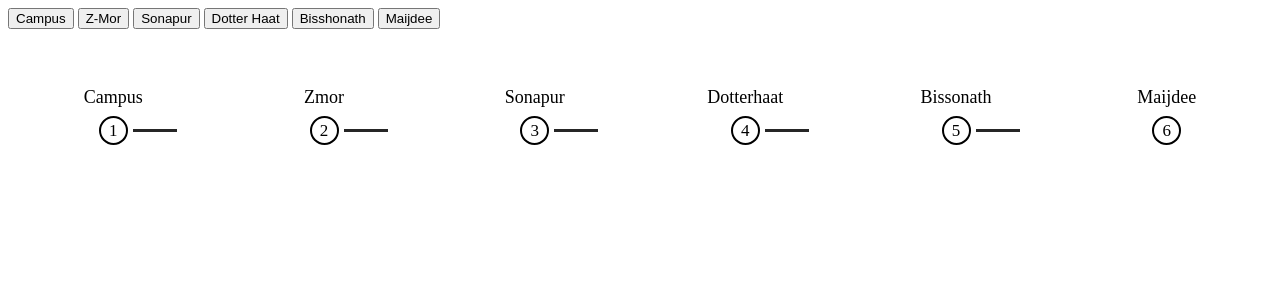
After one commit to NaimurRahman-11/NSTUBUSTRACKER, a PHP site: page /NSTUBUSTRACKER/CMLPage.php in a window 1280 px wide. The commit adds this page. Shown: the top 300 px of the page. Run offline with PHP 8.4, Linux system fonts and the light colour scheme; some libraries are stand-ins or nearby versions.

Commit message:
tried bustracking but failed

```diff
--- /dev/null
+++ b/CMLPage.php
@@ -0,0 +1,240 @@
+<!DOCTYPE html>
+<html lang="en">
+<head>
+    <meta charset="UTF-8">
+    <meta http-equiv="X-UA-Compatible" content="IE=edge">
+    <meta name="viewport" content="width=device-width, initial-scale=1.0">
+    <title>Document</title>
+    <script src="https://kit.fontawesome.com/9778dd3679.js" crossorigin="anonymous"></script>
+    <Style>
+        .progress-bar {
+            display: flex;
+            margin: 40px 0;
+        }
+
+        .progress-bar .step {
+            position: relative;
+            text-align: center;
+            width: 100%;
+        }
+
+        .progress-bar .step p {
+            font-size: 18px;
+            font-weight: 500;
+            color: #000;
+            margin-bottom: 8px;
+            transition: 0.2s;
+        }
+
+        .progress-bar .step p.active {
+            color: #d43f8d;
+        }
+
+        .progress-bar .step .bullet {
+            position: relative;
+            height: 25px;
+            width: 25px;
+            border: 2px solid #000;
+            display: inline-block;
+            border-radius: 50%;
+            transition: 0.2s;
+
+        }
+
+        .progress-bar .step .bullet.active {
+            border-color: #d43f8d;
+            background: #d43f8d;
+        }
+
+
+        .progress-bar .step:last-child .bullet::before,
+        .progress-bar .step:last-child .bullet::after {
+            display: none;
+        }
+
+
+        .progress-bar .step .bullet::before,
+        .progress-bar .step .bullet::after {
+            position: absolute;
+            content: '';
+            bottom: 11px;
+            right: -51px;
+            height: 3px;
+            width: 44px;
+            background: #262626;
+        }
+
+
+        .progress-bar .step .bullet.active::after {
+            background: #d43f8d;
+            transform: scaleX(0);
+            transform-origin: left;
+            animation: animate 0.3s linear forwards;
+        }
+
+        @keyframes animate {
+            100% {
+                transform: scaleX(1);
+            }
+        }
+
+        .progress-bar .step .bullet span {
+            font-weight: 500;
+            font-size: 17px;
+            line-height: 25px;
+            position: absolute;
+            left: 50%;
+            transform: translate(-50%);
+        }
+
+        .progress-bar .step .bullet.active span {
+            display: none;
+        }
+
+
+
+        .progress-bar .step .check {
+            position: absolute;
+            left: 50%;
+            top: 70%;
+            font-size: 15px;
+            transform: translate(-50%, -50%);
+            display: none;
+        }
+
+        .progress-bar .step .check.active {
+            display: block;
+            color: #fff;
+        }
+    </Style>
+
+</head>
+
+<body>
+
+<button class="campus">Campus</button>
+<button class="zmor">Z-Mor</button>
+<button class="sonapur">Sonapur</button>
+<button class="dotterhaat">Dotter Haat</button>
+<button class="bissonath">Bisshonath</button>
+<button class="maijdee">Maijdee</button>
+
+
+
+<div class="progress-bar">
+        <div class="step">
+            <p>Campus</p>
+            <div class="bullet">
+                <span>1</span>
+            </div>
+            <div class="check fas fa-check"></div>
+        </div>
+
+        <div class="step">
+            <p>Zmor</p>
+            <div class="bullet">
+                <span>2</span>
+            </div>
+            <div class="check fas fa-check"></div>
+        </div>
+
+        <div class="step">
+            <p>Sonapur</p>
+            <div class="bullet">
+                <span>3</span>
+            </div>
+            <div class="check fas fa-check"></div>
+        </div>
+
+        <div class="step">
+            <p>Dotterhaat</p>
+            <div class="bullet">
+                <span>4</span>
+            </div>
+            <div class="check fas fa-check"></div>
+        </div>
+
+        <div class="step">
+            <p>Bissonath</p>
+            <div class="bullet">
+                <span>5</span>
+            </div>
+            <div class="check fas fa-check"></div>
+        </div>
+
+        <div class="step">
+            <p>Maijdee</p>
+            <div class="bullet">
+                <span>6</span>
+            </div>
+            <div class="check fas fa-check"></div>
+        </div>
+
+    </div>
+
+
+
+<script>
+
+        const Campus = document.querySelector(".campus");
+        const Zmor = document.querySelector(".zmor");
+        const Sonapur = document.querySelector(".sonapur");
+        const Dotterhaat = document.querySelector(".dotterhaat");
+        const Bissonath = document.querySelector(".bissonath");
+        const Maijdee = document.querySelector(".maijdee");
+
+
+        const progressText = document.querySelectorAll(".step p");
+        const progressCheck = document.querySelectorAll(".step .check");
+        const bullet = document.querySelectorAll(".step .bullet");
+        let max = 15;
+        let current = 1;
+
+
+        Campus.addEventListener("click", function () {
+            bullet[current - 1].classList.add("active");
+            progressCheck[current - 1].classList.add("active");
+            progressText[current - 1].classList.add("active");
+            // current += 1;
+        });
+
+        Zmor.addEventListener("click", function () {
+            bullet[current - 0].classList.add("active");
+            progressCheck[current - 0].classList.add("active");
+            progressText[current - 0].classList.add("active");
+
+        });
+
+        Sonapur.addEventListener("click", function () {
+            bullet[current + 1].classList.add("active");
+            progressCheck[current + 1].classList.add("active");
+            progressText[current + 1].classList.add("active");
+
+        });
+
+        Dotterhaat.addEventListener("click", function () {
+            bullet[current + 2].classList.add("active");
+            progressCheck[current + 2].classList.add("active");
+            progressText[current + 2].classList.add("active");
+
+        });
+
+        Bissonath.addEventListener("click", function () {
+            bullet[current + 3].classList.add("active");
+            progressCheck[current + 3].classList.add("active");
+            progressText[current + 3].classList.add("active");
+
+        });
+
+        Maijdee.addEventListener("click", function () {
+            bullet[current + 4].classList.add("active");
+            progressCheck[current + 4].classList.add("active");
+            progressText[current + 4].classList.add("active");
+
+        });
+
+
+    </script>
+
+</body>
+</html>
--- a/header.php
+++ b/header.php
@@ -34,9 +34,7 @@
 			  <li class="nav-item">
 				<a class="nav-link" href="#">বাস লোকেশন</a>
 			  </li>
-			  <li class="nav-item">
-				<a class="nav-link" href="#">নোটিশ</a>
-			  </li>
+
 			</ul>
 
 		  </div>
```
Also changed, not shown: driver.php (added, +90 -0 lines), locationPage.php (added, +15 -0 lines), tryProgress.html (added, +177 -0 lines).
